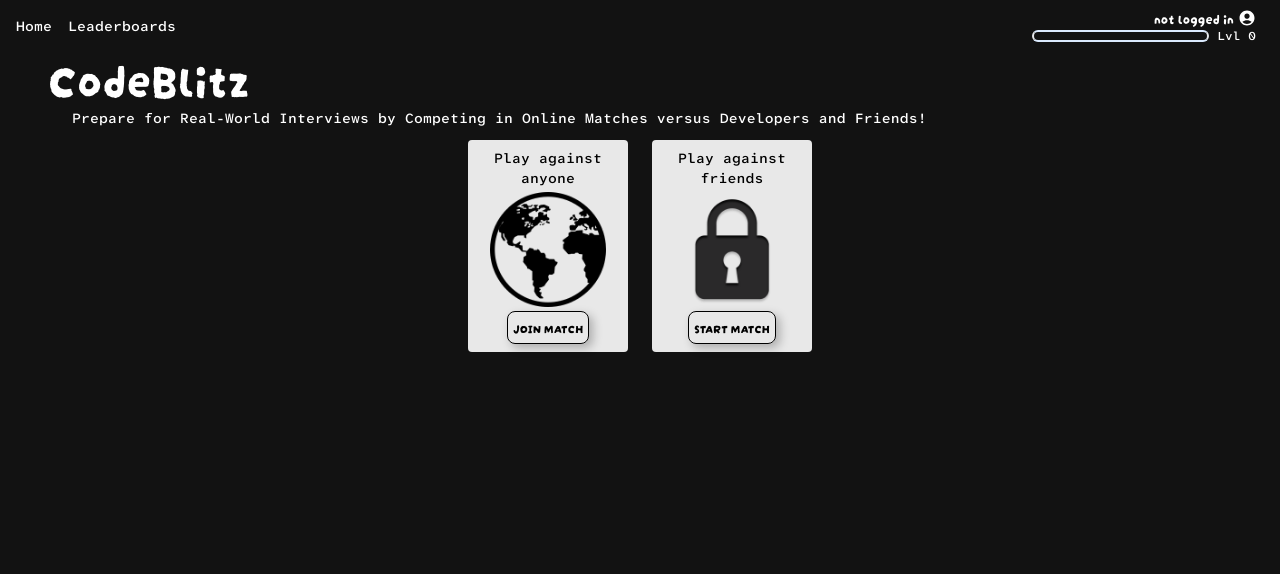
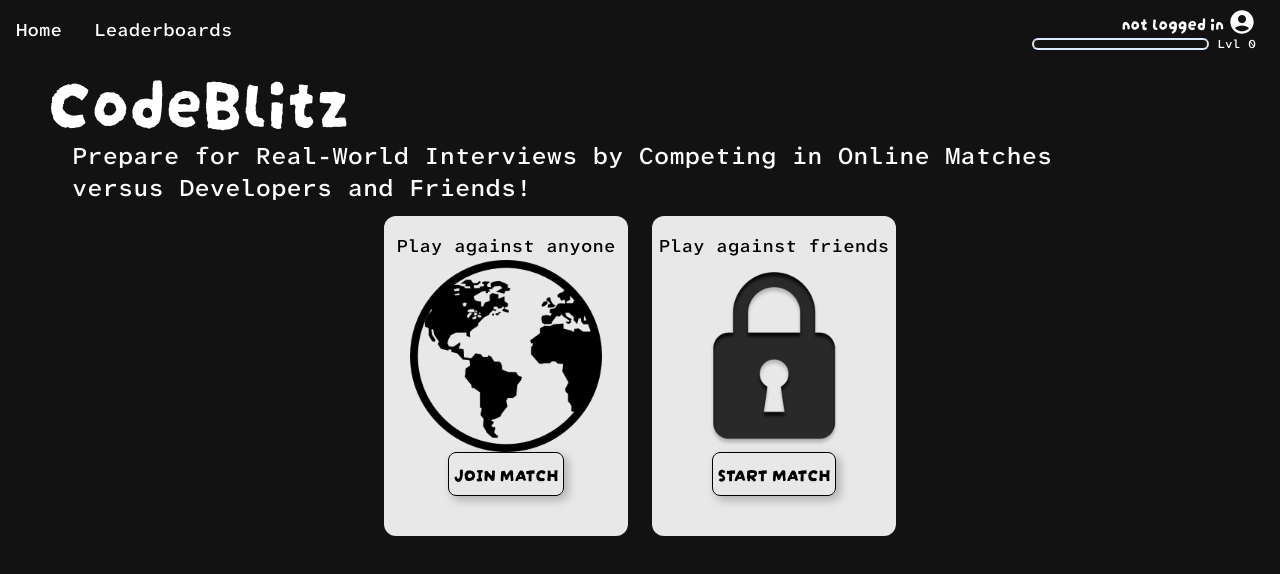
Before and after one commit to JGenereux/Online_CompetitiveProgramming, a React (Vite) app in the folder client/: page / in a window 1280 px wide. Shown: the top 574 px of the page. Built offline with nearby package versions, Linux system fonts and the light colour scheme; no server answers.

Commit message:
made UI look better on large screen

```diff
--- a/client/src/Components/Home.tsx
+++ b/client/src/Components/Home.tsx
@@ -16,11 +16,11 @@ export default function Home() {
     }, [])
     return <div className="flex flex-col text-white">
         <Navbar></Navbar>
-        <div className="flex flex-col ml-6 md:ml-12 w-[80%] h-fit space-y-[8px]">
-            <h3 className="font-headerFont text-3xl md:text-5xl">CodeBlitz</h3>
-            <p className="text-sm md:text-md font-basicFont ml-[0.5rem] md:ml-[1.5rem]">Prepare for Real-World Interviews by Competing in Online Matches versus Developers and Friends!</p>
+        <div className="flex flex-col ml-10 md:ml-12 w-[80%] h-fit space-y-[8px]">
+            <h3 className="font-headerFont text-4xl md:text-6xl lg:text-7xl">CodeBlitz</h3>
+            <p className="text-md md:text-xl lg:text-2xl font-basicFont ml-[0.5rem] md:ml-[1.5rem]">Prepare for Real-World Interviews by Competing in Online Matches versus Developers and Friends!</p>
         </div>
-        <div className="flex h-full justify-center my-3">
+        <div className="flex justify-center md:h-72 lg:h-80 my-3">
             <JoinMatch />
         </div>
     </div>
@@ -29,16 +29,20 @@ export default function Home() {
 function JoinMatch() {
     const navigate = useNavigate()
 
-    return <div className="flex flex-row w-[65%] md:w-[40%] h-fit justify-center items-center space-x-6">
-        <div className="flex flex-col bg-white text-black bg-opacity-90 space-y-1 w-40 h-full rounded-[4px] p-2 items-center text-center text-xs md:text-sm">
-            <p className="font-basicFont">Play against anyone</p>
-            <img src={earthIcon} className="w-[96%] md:w-[80%]"></img>
-            <Button onClick={() => navigate('/lobby')} sx={{ color: 'black', padding: ['3px', '5px'], fontSize: ['12px'], fontFamily: 'headerFont', border: 'solid black', borderWidth: '1.2px', boxShadow: '4px 4px 10px rgba(0, 0, 0, 0.25)' }}>Join Match</Button>
+    return <div className="flex flex-row w-[65%] md:w-[45%] lg:md:w-[40%] justify-center items-center space-x-6">
+        <div className="flex flex-col bg-white text-black bg-opacity-90 w-40 md:w-1/2 h-full rounded-xl py-4 items-center text-center ">
+            <p className="font-basicFont text-xs md:text-sm lg:text-lg">Play against anyone</p>
+            <div className="flex flex-col items-center">
+                <img src={earthIcon} className="w-full md:w-36 lg:w-48"></img>
+                <Button onClick={() => navigate('/lobby')} sx={{ color: 'black', padding: ['3px', '5px'], fontSize: ['12px', '18px'], fontFamily: 'headerFont', border: 'solid black', borderWidth: '1.2px', boxShadow: '4px 4px 10px rgba(0, 0, 0, 0.25)' }}>Join Match</Button>
+            </div>
         </div>
-        <div className="flex flex-col space-y-1 bg-white text-black bg-opacity-90 w-40 h-full rounded-[4px] p-2 items-center text-center text-xs md:text-sm">
-            <p className="font-basicFont">Play against friends</p>
-            <img src={lockIcon} className="w-[100%] md:w-[80%]"></img>
-            <Button onClick={() => navigate('/privateLobby')} sx={{ color: 'black', padding: ['3px', '5px'], fontSize: ['12px'], fontFamily: 'headerFont', border: 'solid black', borderWidth: '1.2px', boxShadow: '4px 4px 10px rgba(0, 0, 0, 0.25)' }}>Start Match </Button>
+        <div className="flex flex-col bg-white text-black bg-opacity-90 w-40 md:w-1/2 h-full rounded-xl py-4 items-center text-center">
+            <p className="font-basicFont text-xs md:text-sm lg:text-lg">Play against friends</p>
+            <div className="flex flex-col items-center">
+                <img src={lockIcon} className="w-full md:w-36 lg:w-48"></img>
+                <Button onClick={() => navigate('/privateLobby')} sx={{ color: 'black', padding: ['3px', '5px'], fontSize: ['12px', '18px'], fontFamily: 'headerFont', border: 'solid black', borderWidth: '1.2px', boxShadow: '4px 4px 10px rgba(0, 0, 0, 0.25)' }}>Start Match </Button>
+            </div>
         </div>
     </div >
 }
--- a/client/src/Components/Navbar.tsx
+++ b/client/src/Components/Navbar.tsx
@@ -15,9 +15,9 @@ export default function Navbar() {
     }
 
     return <div className="flex flex-row flex-wrap z-50 my-2 md:my-0 static items-center text-white font-customFont">
-        <div className="flex flex-row flex-wrap space-x-4 ml-4 my-2 sm:my-0 font-basicFont">
-            <a onClick={() => navigate('/')} className="text-xs sm:text-sm">Home</a>
-            <a onClick={() => navigate('/about')} className="text-xs sm:text-sm">Leaderboards</a>
+        <div className="flex flex-row flex-wrap space-x-4 sm:space-x-6 md:space-x-8 ml-4 my-2 sm:my-0 font-basicFont">
+            <a onClick={() => navigate('/')} className="text-xs sm:text-sm md:text-lg">Home</a>
+            <a onClick={() => navigate('/about')} className="text-xs sm:text-sm md:text-lg">Leaderboards</a>
         </div>
 
         <div className={openAccount ? "ml-auto w-fit" : "ml-auto w-[45%] sm:w-[25%]"}>
@@ -69,12 +69,12 @@ function AcctOptionsDisplay({ HandleAccount }: AcctDisplayProps) {
     return (
         <div className="flex flex-col mr-4 w-full">
             <div className="flex flex-row items-center space-x-1 ml-auto">
-                {(currUser && currUser.userName.length > 0) ? <p className="text-xs sm:text-sm font-headerFont"> {currUser.userName}</p > : <p className="text-xs sm:text-sm font-headerFont"> not logged in</p >}
-                <AccountCircle sx={{ width: '18px', height: '18px', cursor: 'pointer' }} onClick={HandleAccount} />
+                {(currUser && currUser.userName.length > 0) ? <p className="text-xs sm:text-sm md:text-lg font-headerFont"> {currUser.userName}</p > : <p className="text-xs sm:text-sm md:text-lg font-headerFont"> not logged in</p >}
+                <AccountCircle sx={{ width: ['18px', '28px'], height: ['18px', '28px'], cursor: 'pointer' }} onClick={HandleAccount} />
             </div>
-            <div className="flex flex-col ml-auto text-xs sm:text-sm font-basicFont">
+            <div className="flex flex-col ml-auto text-xs sm:text-sm md:text-md font-basicFont">
                 {currUser && currUser.userName.length > 0 ?
-                    <div className="flex flex-row flex-wrap space-x-2 text-xs">
+                    <div className="flex flex-row flex-wrap space-x-2">
                         <Link to="/settings">Settings</Link>
                         <button onClick={HandleLogout}>Logout</button>
                     </div>
@@ -88,7 +88,7 @@ function NormalAcctDisplay({ HandleAccount }: AcctDisplayProps) {
     const { currUser } = useUser()
 
     return <div className="flex flex-row w-full justify-end space-x-1 font-headerFont items-center">
-        {(currUser && currUser.userName.length > 0) ? <p className="text-xs sm:text-sm">{currUser.userName}</p> : <p className="text-xs sm:text-sm"> not logged in</p >}
-        <AccountCircle sx={{ width: '18px', height: '18px', cursor: 'pointer' }} onClick={HandleAccount} />
+        {(currUser && currUser.userName.length > 0) ? <p className="text-xs sm:text-sm md:text-lg">{currUser.userName}</p> : <p className="text-xs sm:text-sm md:text-lg"> not logged in</p >}
+        <AccountCircle sx={{ width: ['18px', '28px'], height: ['18px', '28px'], cursor: 'pointer' }} onClick={HandleAccount} />
     </div>
 }
```
